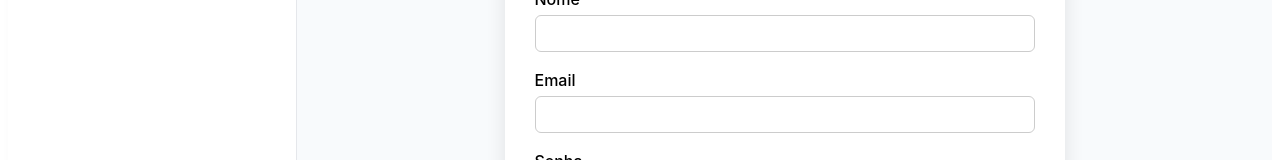
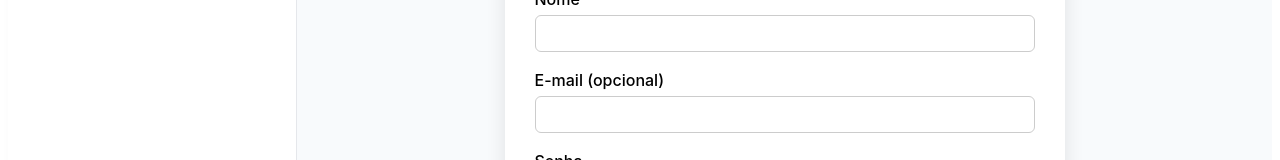
Before and after one commit to TiagoFarias85/oficina-frontend, a React (Vite) app: page /usuarios/novo in a window 1280 px wide. Shown: the part 345-505 px from the top of the page. Built offline with nearby package versions, Linux system fonts and the light colour scheme; no server answers; sample sign-in values are in the browser's storage.

Commit message:
ajustes relacionados a login e email

```diff
--- a/src/pages/usuarios/EditarUsuario.jsx
+++ b/src/pages/usuarios/EditarUsuario.jsx
@@ -86,7 +86,7 @@ function EditarUsuario() {
             </div>
 
             <div className="form-group">
-                <label>E-mail</label>
+                <label>E-mail (opcional)</label>
                 <input
                     value={email}
                     onChange={e => setEmail(e.target.value)}
--- a/src/pages/usuarios/NovoUsuario.jsx
+++ b/src/pages/usuarios/NovoUsuario.jsx
@@ -16,7 +16,7 @@ function NovoUsuario() {
     async function salvar() {
 
         try {
-            if (!login || !nome || !email || !perfil) {
+            if (!login || !nome || !senha || !perfil) {
                 toastErro("Preencha todos os campos.");
                 return;
             }
@@ -65,7 +65,7 @@ function NovoUsuario() {
             </div>
 
             <div className="form-group">
-                <label>Email</label>
+                <label>E-mail (opcional)</label>
                 <input
                     type="email"
                     value={email}
```
